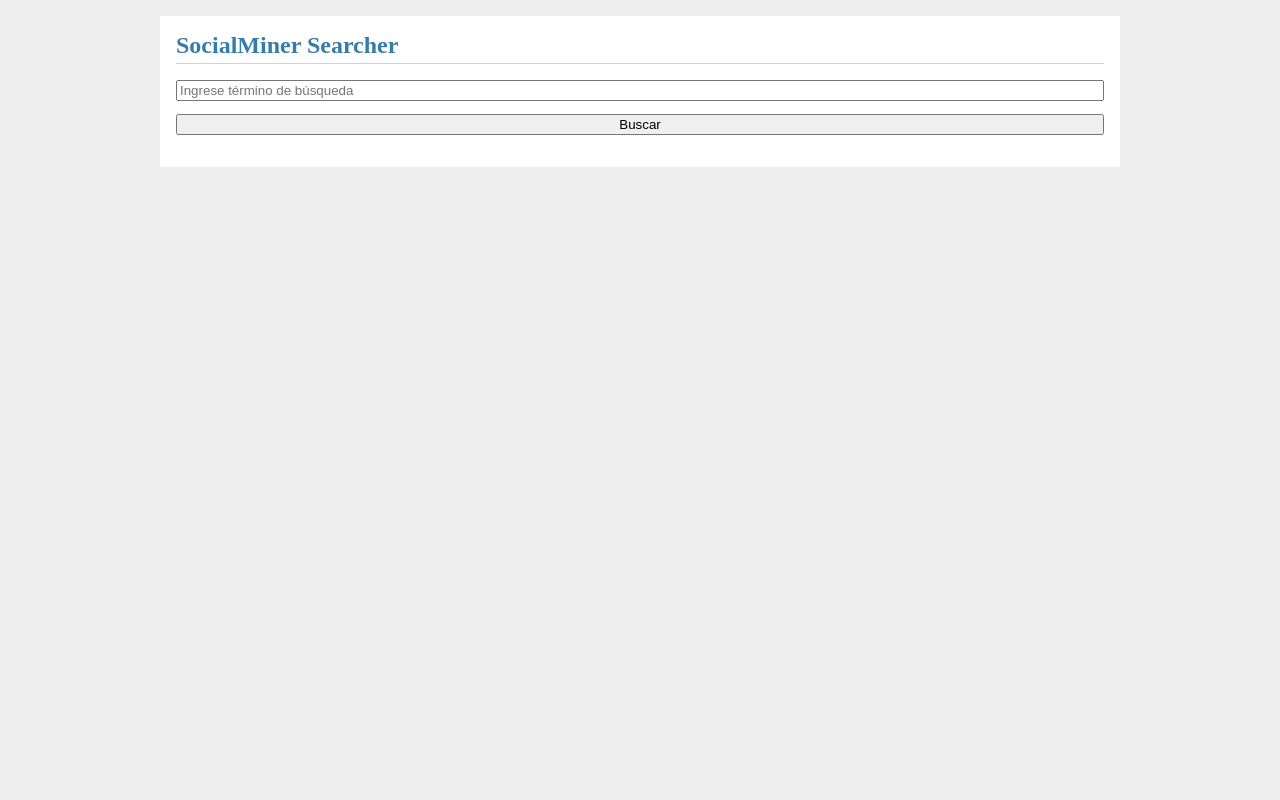
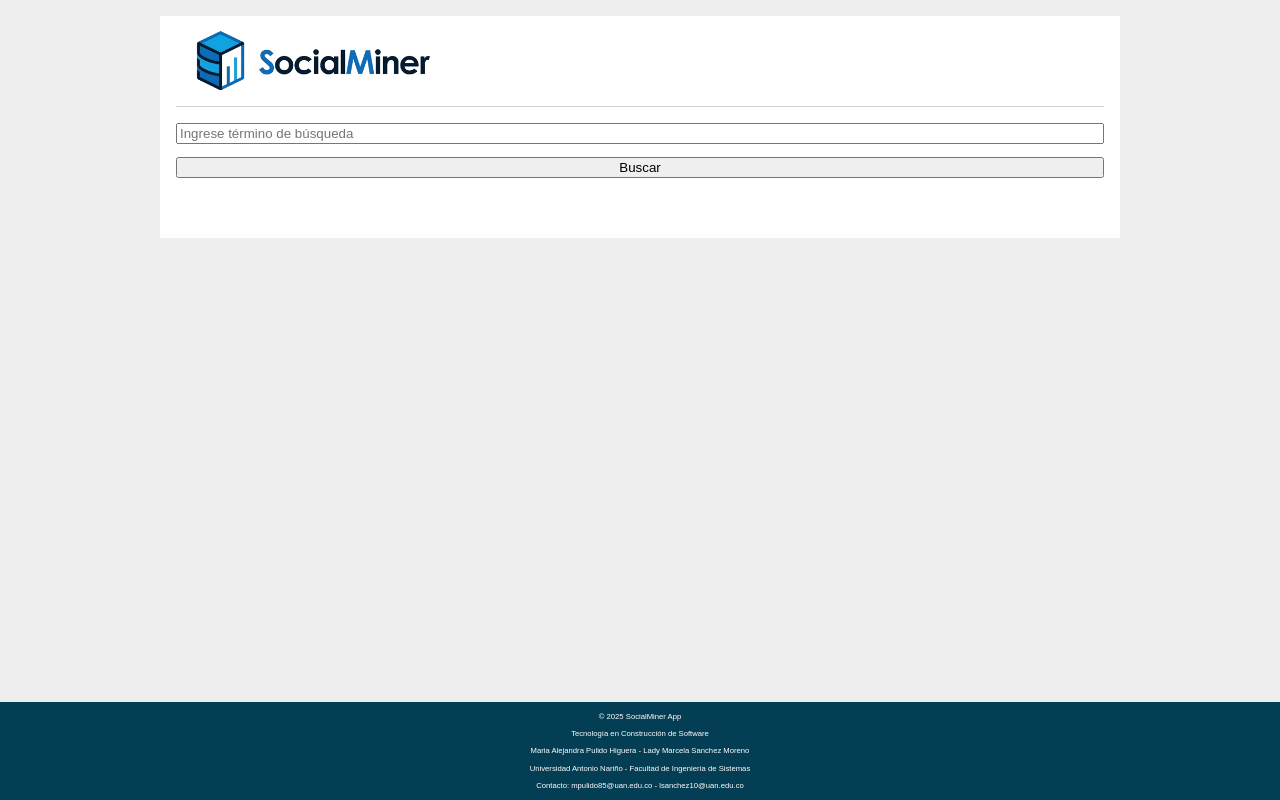
Before and after one commit to marcewp15/SocialMinerApp, a Flask app: page / in a window 1280 px wide. Run offline with Flask 3, Linux system fonts and the light colour scheme.

Commit message:
Agregando el logo, agregando información de contacto y ajustando estilos para mejorar la vista de la página principal

```diff
--- a/myproject/flaskr/home.py
+++ b/myproject/flaskr/home.py
@@ -14,7 +14,7 @@ from selenium.common.exceptions import StaleElementReferenceException
 from dotenv import load_dotenv
 import pandas as pd
 import os
-import pygetwindow as gw
+
 
 
 #Carga las variables de entorno
--- a/myproject/flaskr/static/style.css
+++ b/myproject/flaskr/static/style.css
@@ -3,112 +3,174 @@ html {
     background: #eee;
     padding: 1rem;
 }
+
 body {
     max-width: 960px;
     margin: 0 auto;
     background: white;
+    width: 100%;
 }
-h1 {
-    font-family: serif;
-    color: #377ba8;
-    margin: 1rem 0;
+
+.header-logo {
+    display: flex;
+    align-items: center;        /* Alinea verticalmente */
 }
+
+.logo {
+    height: 90px;              /* El tamaño grande que prefieras */
+    width: auto;
+    margin-right: 2rem;         /* Espacio entre logo y texto */
+    display: block;
+}
+
+.header-logo h1 {
+    margin: 0;
+    font-size: 2.5em;           /* Aumenta el tamaño si quieres un título más grande */
+}
+
+
 a {
     color: #377ba8;
 }
+
 hr {
     border: none;
     border-top: 1px solid lightgray;
 }
+
 nav {
     background: lightgray;
     display: flex;
     align-items: center;
     padding: 0 0.5rem;
 }
+
 nav h1 {
     flex: auto;
     margin: 0;
 }
+
 nav h1 a {
     text-decoration: none;
     padding: 0.25rem 0.5rem;
 }
+
 nav ul  {
     display: flex;
     list-style: none;
     margin: 0;
     padding: 0;
 }
+
 nav ul li a, nav ul li span, header .action {
     display: block;
     padding: 0.5rem;
 }
+
 .content {
-    padding: 0 1rem 1rem;
+    padding: 0 1rem 44px 1rem;
 }
+
 .content > header {
     border-bottom: 1px solid lightgray;
     display: flex;
     align-items: flex-end;
 }
+
 .content > header h1 {
     flex: auto;
     margin: 1rem 0 0.25rem 0;
 }
+
 .flash {
     margin: 1em 0;
     padding: 1em;
     background: #cae6f6;
     border: 1px solid #377ba8;
 }
+
 .post > header {
     display: flex;
     align-items: flex-end;
     font-size: 0.85em;
 }
+
 .post > header > div:first-of-type {
     flex: auto;
 }
+
 .post > header h1 {
     font-size: 1.5em;
     margin-bottom: 0;
 }
+
 .post .about {
     color: slategray;
     font-style: italic;
 }
+
 .post .body {
     white-space: pre-line;
 }
+
 .content:last-child {
     margin-bottom: 0;
 }
+
 .content form {
     margin: 1em 0;
     display: flex;
     flex-direction: column;
 }
+
 .content label {
     font-weight: bold;
     margin-bottom: 0.5em;
 }
+
 .content input, .content textarea {
     margin-bottom: 1em;
 }
+
 .content textarea {
     min-height: 12em;
     resize: vertical;
 }
+
 input.danger {
     color: #cc2f2e;
 }
+
 input[type=submit] {
     align-self: start;
-    min-width: 10em;
+    min-width: 5em;
 }
 
 input[type=button] {
     align-self: start;
-    min-width: 10em;
+    min-width: 5em;
 }
+
+footer {
+    position: fixed;
+    left: 0;
+    bottom: 0;
+    width: 100%;
+    background-color: #043e54;
+    color: white;
+    text-align: center;
+    font-size: 0.48rem;           /* Más pequeño aún */
+    padding: 0.12rem 0.4rem;      /* Muy compacto */
+    box-sizing: border-box;
+    z-index: 1000;
+    line-height: 1.25;
+}
+
+.tweet-window {
+    border: 1px solid #ccc;
+    padding: 10px;
+    margin-top: 20px;
+    max-height: 180px;    /* Reduce la altura máxima */
+    overflow-y: scroll;
+    margin-bottom: 20px;  /* Espacio para el botón exportar */
+}
--- a/myproject/flaskr/templates/base.html
+++ b/myproject/flaskr/templates/base.html
@@ -1,8 +1,9 @@
 <!doctype html>
 
   <head>
-    <meta charset="uft-8"> <!--Funciona para la codificación de caracteres, para que no salgan simbolos raros-->
-    <title>{% block title %}{% endblock %}</title>
+    <meta charset="utf-8"> <!--Funciona para la codificación de caracteres, para que no salgan simbolos raros-->
+    <link rel="icon" href="{{ url_for('static', filename='images/socialminer_logo1.png') }}" type="image/png">
+    <title>{% block title %}SocialMiner Searcher{% endblock %}</title>
     <link rel="stylesheet" href="{{ url_for('static', filename='style.css') }}">
   </head>
 
@@ -17,4 +18,11 @@
       {% endfor %}
       {% block content %}{% endblock %}
     </section>
+    <footer>
+      <p>© 2025 SocialMiner App</p>
+      <p>Tecnología en Construcción de Software</p>
+      <p>Maria Alejandra Pulido Higuera - Lady Marcela Sanchez Moreno</p>
+      <p>Universidad Antonio Nariño - Facultad de Ingeniería de Sistemas</p>
+      <p>Contacto: mpulido85@uan.edu.co - lsanchez10@uan.edu.co</p>
+    </footer>
   </body>
--- a/myproject/flaskr/templates/home/index.html
+++ b/myproject/flaskr/templates/home/index.html
@@ -1,7 +1,7 @@
 {% extends 'base.html' %}
 
 {% block header %}
-  <h1>{% block title %}SocialMiner Searcher{% endblock %}</h1>
+    <img src="{{ url_for('static', filename='images/socialminer_logo_titulo.png') }}" class="logo" alt="Logo SocialMiner">
 {% endblock %}
 
 {% block content %}
@@ -13,7 +13,7 @@
 
     <!--Ventana con resultados-->
     {% if results %}
-      <div class="tweet-window" style="border: 1px solid #ccc; padding:10px;margin-top:20px; max-height:300px; overflow-y:scroll;">
+      <div class="tweet-window">
         <h2>Resultados encontrados</h2>
         <ul>
           {% for r in results %}
```
Also changed, not shown: myproject/tweets_resultados.txt (deleted, +0 -103 lines), myproject/flaskr/static/images/socialminer_logo1.png (renamed from myproject/flaskr/static/images/socialminer_logo.png), myproject/flaskr/static/images/socialminer_logo2.png (added), myproject/flaskr/static/images/socialminer_logo_titulo.png (added), myproject/flaskr/static/images/socialminer_titulo.png (added).
